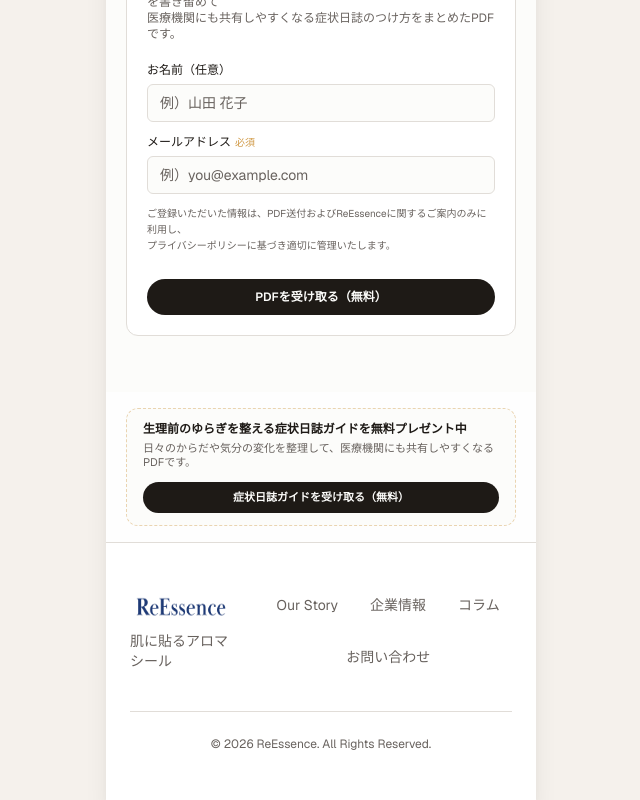
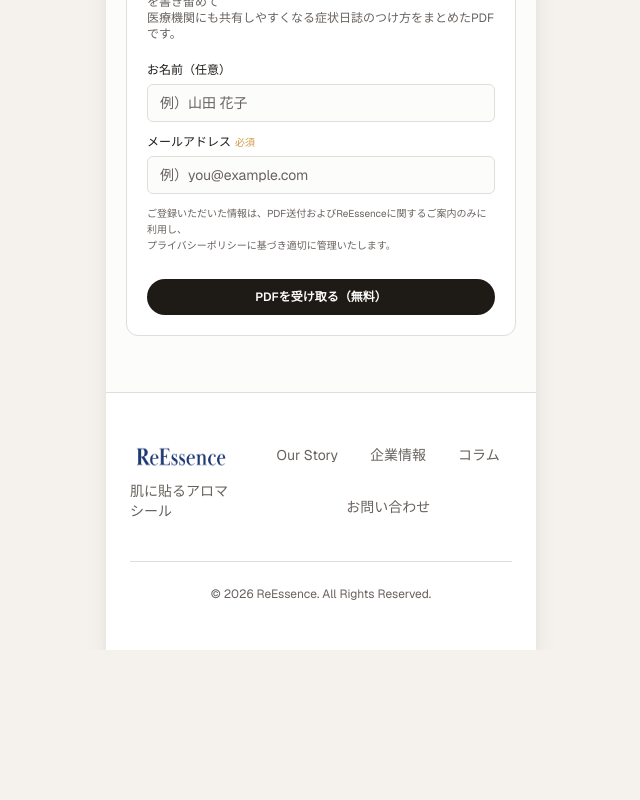
Before and after one commit to Misako-0208/reessence_lp_4_2, a Next.js app: page / in a window 1280 px wide. Shown: the part 5964-6764 px from the top of the page, without its empty margins (319-959 px from the left). After the commit the page ends 6614 px from the top, so only its background shows below. Built offline with nearby package versions, Linux system fonts and the light colour scheme; no server answers.

Commit message:
chore: PDF案内の重複枠（フッター上バナー）を削除
Made-with: Cursor

```diff
--- a/app/page.tsx
+++ b/app/page.tsx
@@ -10,7 +10,6 @@ import { VideoSection } from "@/components/video-section"
 import { PricingSection } from "@/components/pricing-section"
 import { MonitorSection } from "@/components/monitor-section"
 import { Footer } from "@/components/footer"
-import { PdfBanner } from "@/components/pdf-banner"
 
 export default function Page() {
   return (
@@ -46,9 +45,6 @@ export default function Page() {
 
         {/* 9. PDFプレゼント（症状日誌ガイド） */}
         <MonitorSection />
-
-        {/* 9-2. もう一度PDFへの導線 */}
-        <PdfBanner />
       </main>
 
       {/* 10. フッター */}
--- a/components/pdf-banner.tsx
+++ /dev/null
@@ -1,20 +0,0 @@
-export function PdfBanner() {
-  return (
-    <section className="bg-card/80 px-5 py-4">
-      <div className="rounded-xl border border-dashed border-accent/40 bg-background px-4 py-3 text-xs text-card-foreground">
-        <p className="font-semibold">
-          {"生理前のゆらぎを整える症状日誌ガイドを無料プレゼント中"}
-        </p>
-        <p className="mt-1 text-[11px] text-muted-foreground">
-          {"日々のからだや気分の変化を整理して、医療機関にも共有しやすくなるPDFです。"}
-        </p>
-        <a
-          href="#monitor"
-          className="mt-3 inline-flex w-full items-center justify-center rounded-full bg-primary px-4 py-2 text-[11px] font-semibold text-primary-foreground transition-opacity hover:opacity-90"
-        >
-          {"症状日誌ガイドを受け取る（無料）"}
-        </a>
-      </div>
-    </section>
-  )
-}
```
